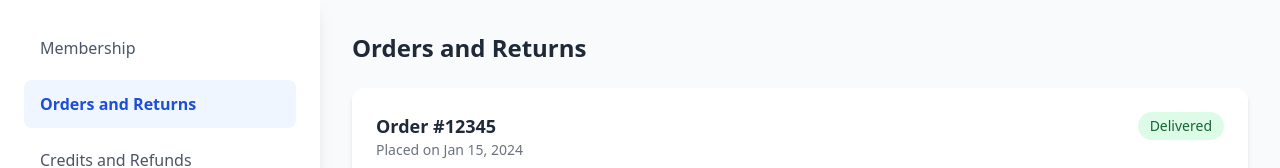
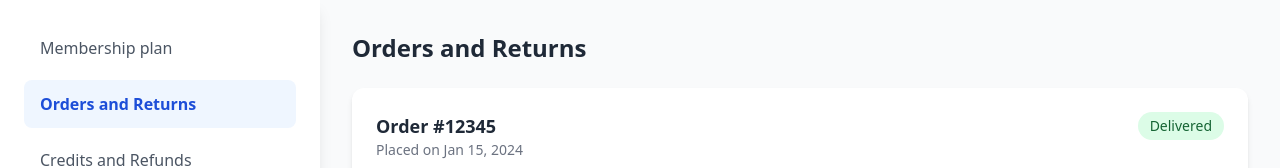
Before and after one commit to Myches/AsLuxuryOriginals, a React (Vite) app in the folder asluxuryoriginals/: page /orders in a window 1280 px wide. Shown: the top 168 px of the page. Built offline with nearby package versions, Linux system fonts and the light colour scheme.

Commit message:
userProfile1

```diff
--- a/asluxuryoriginals/src/components/Navbar.tsx
+++ b/asluxuryoriginals/src/components/Navbar.tsx
@@ -7,7 +7,7 @@ import { Link } from "react-router-dom";
 import Sublist from "./Sublist";
 import { HiOutlineMenu, HiX } from "react-icons/hi";
 import LoginModal from "./signUp/authmodal";
-import SignInPage from "../pages/login/SignIn";
+// import SignInPage from "../pages/login/SignIn";
 import UserMenu from "../pages/userProfile/profileDropDown";
 
 const Navbar = () => {
--- a/asluxuryoriginals/src/pages/userProfile/account/Credits.tsx
+++ b/asluxuryoriginals/src/pages/userProfile/account/Credits.tsx
@@ -1,11 +1,7 @@
 // CreditsRefunds.tsx
 import React from "react";
 import { Link } from "react-router-dom";
-import {
-  CurrencyDollarIcon,
-//   ArrowPathIcon,
-  CheckIcon,
-} from "@heroicons/react/24/outline";
+import { CurrencyDollarIcon, CheckIcon } from "@heroicons/react/24/outline";
 // import Navbar from "../../../components/Navbar";
 
 const CreditsRefunds = () => {
@@ -20,7 +16,7 @@ const CreditsRefunds = () => {
             to="/account/membership"
             className="block px-4 py-3 rounded-lg text-gray-600 hover:bg-gray-50 transition-colors"
           >
-            Membership
+            Membership Plan
           </Link>
           <Link
             to="/orders"
--- a/asluxuryoriginals/src/pages/userProfile/account/Details.tsx
+++ b/asluxuryoriginals/src/pages/userProfile/account/Details.tsx
@@ -18,7 +18,7 @@ const DetailsSecurity = () => {
             to="/account/membership"
             className="block px-4 py-3 rounded-lg text-gray-600 hover:bg-gray-50 transition-colors"
           >
-            Membership
+            Membership plan
           </Link>
           <Link
             to="/orders"
--- a/asluxuryoriginals/src/pages/userProfile/account/Membership.tsx
+++ b/asluxuryoriginals/src/pages/userProfile/account/Membership.tsx
@@ -13,7 +13,7 @@ const Membership = () => {
             to="/account/membership"
             className="block px-4 py-3 rounded-lg bg-blue-50 text-blue-700 font-semibold"
           >
-            Membership
+            Membership plan
           </Link>
           <Link
             to="/orders"
--- a/asluxuryoriginals/src/pages/userProfile/account/Orders.tsx
+++ b/asluxuryoriginals/src/pages/userProfile/account/Orders.tsx
@@ -13,7 +13,7 @@ const OrdersReturns = () => {
             to="/account/membership"
             className="block px-4 py-3 rounded-lg text-gray-600 hover:bg-gray-50 transition-colors"
           >
-            Membership
+            Membership plan
           </Link>
           <Link
             to="/orders"
--- a/asluxuryoriginals/src/pages/userProfile/profileDropDown.tsx
+++ b/asluxuryoriginals/src/pages/userProfile/profileDropDown.tsx
@@ -80,7 +80,7 @@ const UserMenu = () => {
           }}
           className="w-full text-left px-4 py-2 text-sm text-red-600 hover:bg-red-50 hover:text-red-700 border-t border-gray-100"
         >
-          Sign Out
+          Sign Out.
         </button>
       </div>
     </div>
```
